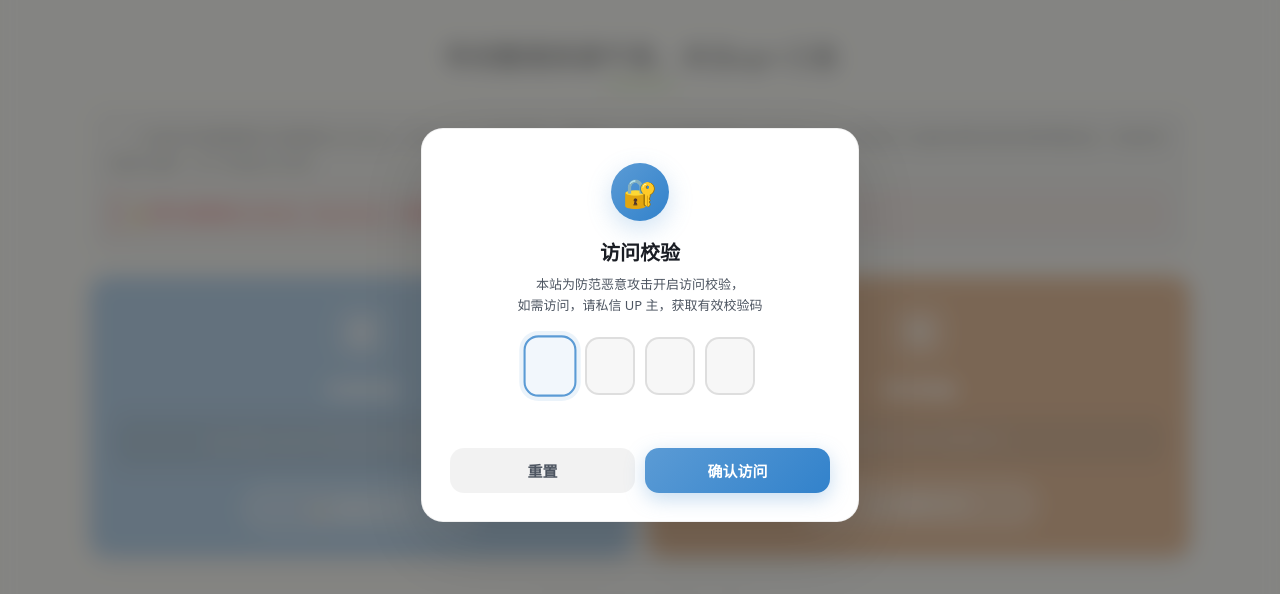
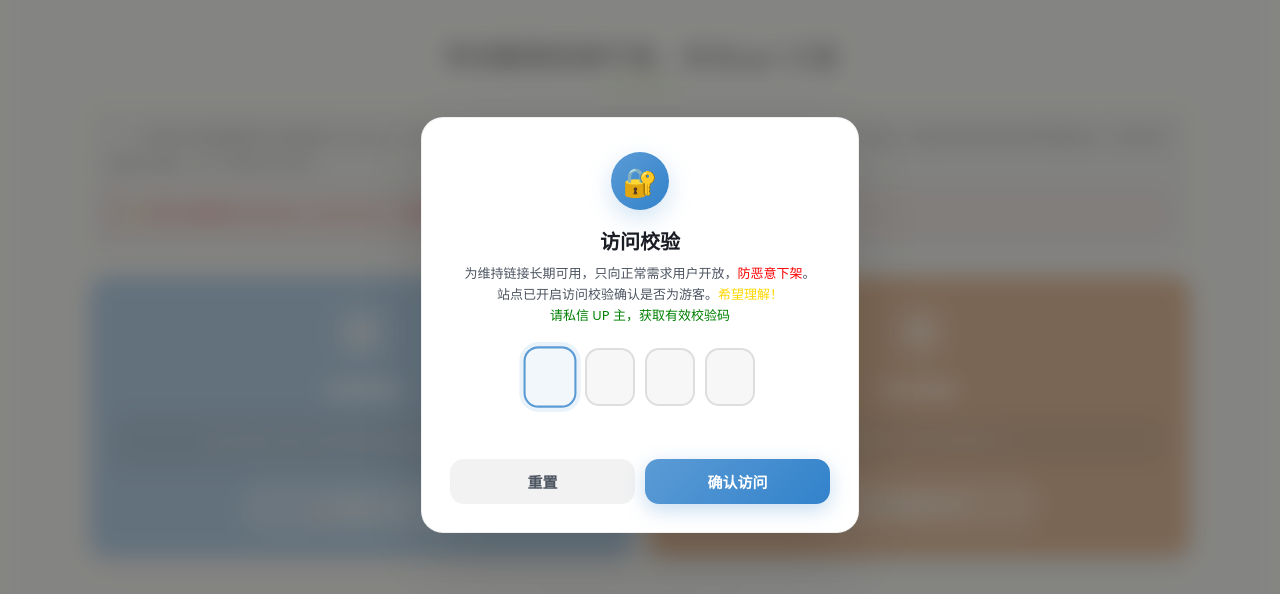
Before and after one commit to Elsht666/my-website, a plain HTML site: page index.html in a window 1280 px wide. Shown: the part 75-669 px from the top of the page. Drawn offline with Linux system fonts and the light colour scheme.

Commit message:
更新提示词

```diff
--- a/index.html
+++ b/index.html
@@ -735,7 +735,11 @@
         <div class="access-box" id="accessBox">
             <div class="access-icon">🔐</div>
             <h2 class="access-title">访问校验</h2>
-            <p class="access-desc">本站为防范恶意攻击开启访问校验，<br>如需访问，请私信 UP 主，获取有效校验码</p>
+           <p class="access-desc">
+为维持链接长期可用，只向正常需求用户开放，<span style="color:red">防恶意下架</span>。<br>
+站点已开启访问校验确认是否为游客。<span style="color:gold">希望理解！</span><br>
+<span style="color:green">请私信 UP 主，获取有效校验码</span>
+</p>
             <div class="access-code-wrap" id="accessCodeWrap">
                 <input class="access-code-input" type="text" maxlength="1" inputmode="numeric" autocomplete="one-time-code" />
                 <input class="access-code-input" type="text" maxlength="1" inputmode="numeric" autocomplete="one-time-code" />
```
